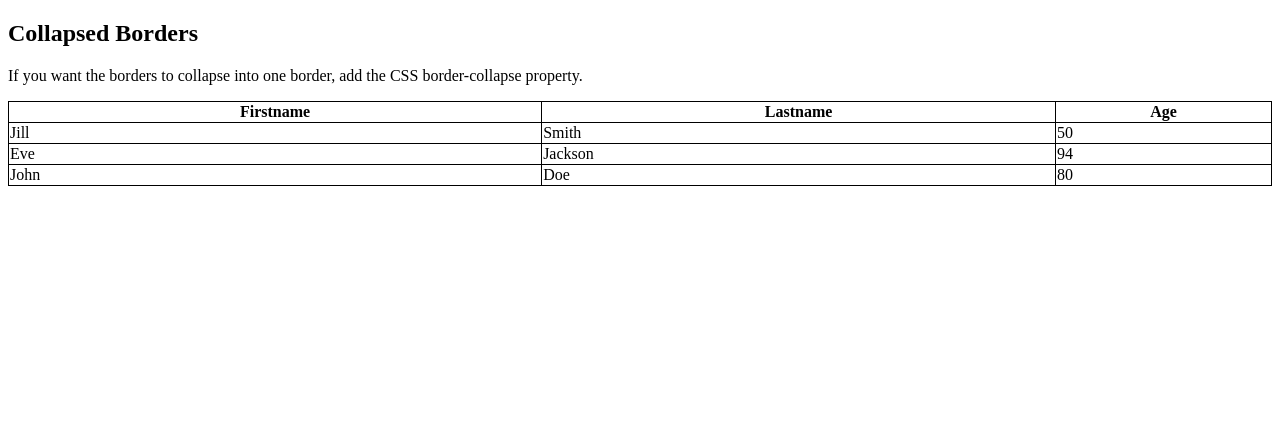
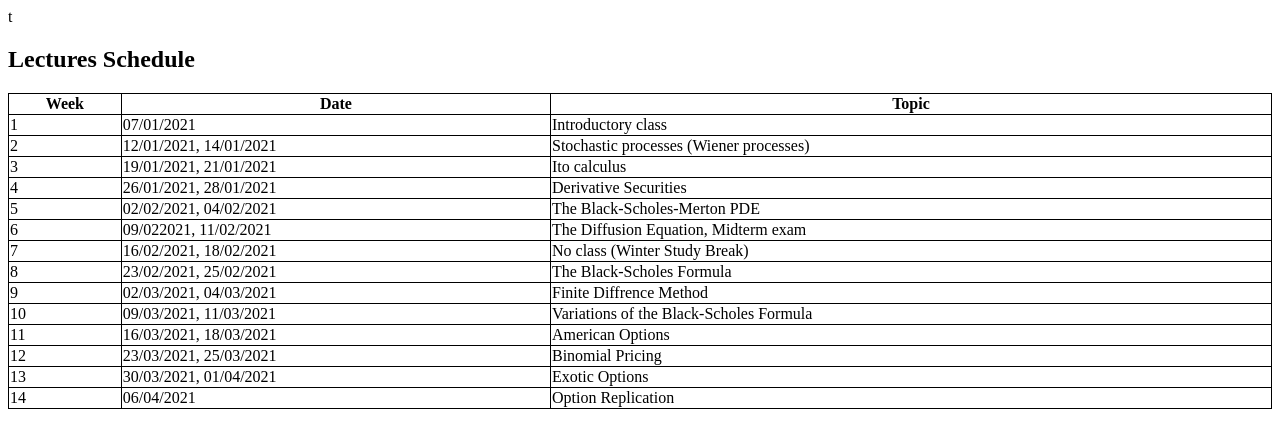
Before and after one commit to MathBioInfo/amjadkhan, a Jekyll site: the page Teaching/financialmath2021/Lectures/index.html, which Jekyll copies as it is, in a window 1280 px wide. Shown: the top 448 px of the page. Built offline with Jekyll 4.4.1, drawn with Linux system fonts in a browser that asks for light colours.

Commit message:
Update index.html

```diff
--- a/Teaching/financialmath2021/Lectures/index.html
+++ b/Teaching/financialmath2021/Lectures/index.html
@@ -1,4 +1,4 @@
-<!DOCTYPE html>
+t<!DOCTYPE html>
 <html>
 <head>
 <style>
@@ -10,29 +10,83 @@ table, th, td {
 </head>
 <body>
 
-<h2>Collapsed Borders</h2>
-<p>If you want the borders to collapse into one border, add the CSS border-collapse property.</p>
+<h2>Lectures Schedule</h2>
 
 <table style="width:100%">
   <tr>
-    <th>Firstname</th>
-    <th>Lastname</th>
-    <th>Age</th>
+    <th>Week</th>
+    <th>Date</th>
+    <th>Topic</th>
   </tr>
   <tr>
-    <td>Jill</td>
-    <td>Smith</td>
-    <td>50</td>
+    <td>1</td>
+    <td>07/01/2021</td>
+    <td>Introductory class</td>
   </tr>
   <tr>
-    <td>Eve</td>
-    <td>Jackson</td>
-    <td>94</td>
+    <td>2</td>
+    <td>12/01/2021, 14/01/2021 </td>
+    <td>Stochastic processes (Wiener processes) </td>
   </tr>
   <tr>
-    <td>John</td>
-    <td>Doe</td>
-    <td>80</td>
+    <td>3</td>
+    <td>19/01/2021, 21/01/2021</td>
+    <td>Ito calculus</td>
+  </tr>
+  <tr>
+    <td>4</td>
+    <td>26/01/2021, 28/01/2021</td>
+    <td>Derivative Securities</td>
+  </tr>
+  <tr>
+    <td>5</td>
+    <td>02/02/2021, 04/02/2021</td>
+    <td>The Black-Scholes-Merton PDE</td>
+  </tr>
+  <tr>
+    <td>6</td>
+    <td>09/022021, 11/02/2021</td>
+    <td>The Diffusion Equation, Midterm exam</td>
+  </tr>
+  <tr>
+    <td>7</td>
+    <td>16/02/2021, 18/02/2021</td>
+    <td>No class (Winter Study Break)</td>
+  </tr>
+  <tr>
+    <td>8</td>
+    <td>23/02/2021, 25/02/2021</td>
+    <td>The Black-Scholes Formula</td>
+  </tr>
+  <tr>
+    <td>9</td>
+    <td>02/03/2021, 04/03/2021</td>
+    <td>Finite Diffrence Method</td>
+  </tr>
+  <tr>
+    <td>10</td>
+    <td>09/03/2021, 11/03/2021</td>
+    <td>Variations of the Black-Scholes Formula</td>
+  </tr>
+  <tr>
+    <td>11</td>
+    <td>16/03/2021, 18/03/2021</td>
+    <td>American Options</td>
+  </tr>
+  <tr>
+    <td>12</td>
+    <td>23/03/2021, 25/03/2021</td>
+    <td>Binomial Pricing</td>
+  </tr>
+  <tr>
+    <td>13</td>
+    <td>30/03/2021, 01/04/2021</td>
+    <td>Exotic Options</td>
+  </tr>
+  <tr>
+    <td>14</td>
+    <td>06/04/2021</td>
+    <td>Option Replication</td>
   </tr>
 </table>
 
```
